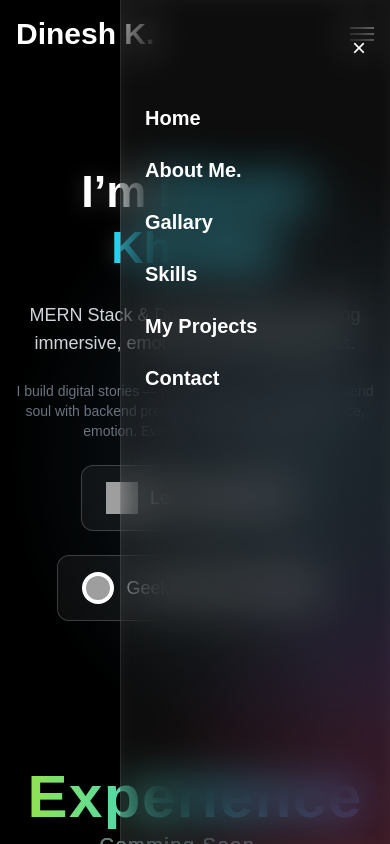
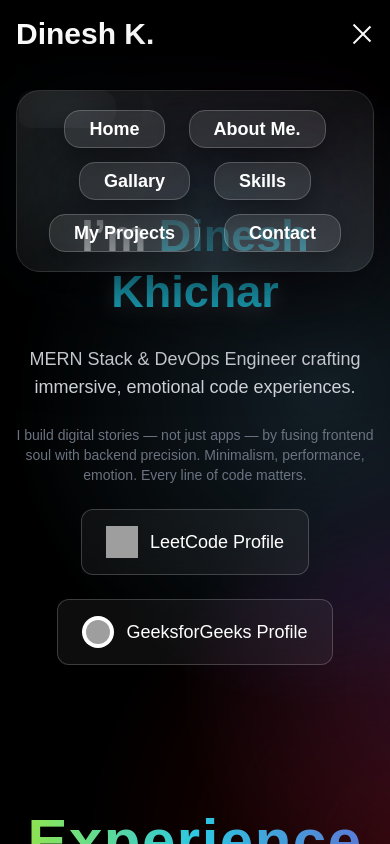
Before and after one commit to dineshkhichar569/My-Portfolio, a React (Vite) app: page /about in a window 390 px wide. Both pictures are taken after a click on the button 362 px from the left and 34 px from the top of the page. Shown: the top 844 px of the page. Built offline with nearby package versions, Linux system fonts and the light colour scheme; grey boxes are pictures that could not be loaded; a web font is replaced by a local one.

Commit message:
updated navbar and arrange the folders and files

```diff
--- a/src/Components/Navbar.jsx
+++ b/src/Components/Navbar.jsx
@@ -1,4 +1,4 @@
-import React, { useState } from "react";
+import React, { useEffect, useState } from "react";
 import { Link } from "react-router-dom";
 import { motion, AnimatePresence } from "framer-motion";
 
@@ -11,40 +11,47 @@ const navItems = [
   { label: "Contact", path: "/contact" },
 ];
 
-const linkVariants = {
-  hidden: { opacity: 0, x: 20 },
-  visible: (i) => ({
-    opacity: 1,
-    x: 0,
-    transition: { delay: i * 0.05, duration: 0.3 },
-  }),
+function Navbar() {
+  const [menuOpen, setMenuOpen] = useState(false);
+  const [scrolled, setScrolled] = useState(false);
+
+  useEffect(() => {
+    const handleScroll = () => {
+      setScrolled(window.scrollY > 50);
     };
 
-const drawerVariants = {
-  hidden: { x: "100%" },
-  visible: { x: 0, transition: { duration: 0.4, ease: "easeInOut" } },
-  exit: { x: "100%", transition: { duration: 0.3, ease: "easeInOut" } },
-};
-
-function Navbar() {
-  const [menuOpen, setMenuOpen] = useState(false);
+    window.addEventListener("scroll", handleScroll);
+    return () => window.removeEventListener("scroll", handleScroll);
+  }, []);
 
   return (
-    <div className="w-full px-4 sm:px-6 py-4 relative z-50">
+    <main
+      className={`fixed z-40 transition-all duration-500 ease-[cubic-bezier(0.4,0,0.2,1)]
+      ${scrolled ? "top-3 left-3 right-3" : "top-0 left-0 right-0"}`}
+    >
+      <div
+        className={`w-full px-4 sm:px-6 py-4 ${
+          scrolled
+            ? "rounded-3xl bg-gradient-to-r from-white/10 via-white/5 to-white/10 backdrop-blur-3xl border border-white/10  shadow-[0_20px_80px_rgba(0,0,0,0.6)]"
+            : "rounded-none bg-transparent"
+        } `}
+      >
         <nav className="text-white flex justify-between items-center">
-        <Link to="/" className="text-3xl sm:text-4xl font-semibold font-rubrik">
+          <Link
+            to="/"
+            className="text-3xl sm:text-4xl font-semibold font-rubrik"
+          >
             Dinesh K.
           </Link>
 
-        {/* Desktop nav */}
+          {/* Desktop Nav */}
           <ul className="hidden md:flex list-none gap-10 md:gap-1 items-center">
             {navItems.map((item, i) => (
               <motion.li
                 key={item.label}
-              custom={i}
-              initial="hidden"
-              animate="visible"
-              variants={linkVariants}
+                initial={{ opacity: 0, x: 20 }}
+                animate={{ opacity: 1, x: 0 }}
+                transition={{ delay: i * 0.05, duration: 0.3 }}
                 className="relative group"
               >
                 <Link
@@ -56,16 +63,13 @@ function Navbar() {
                       color: "#00faff",
                       textShadow: "0px 0px 12px #00faff",
                     }}
-                  transition={{
-                    duration: 0.3,
-                    ease: "easeInOut",
-                  }}
+                    transition={{ duration: 0.3 }}
                     className="relative z-20"
                   >
                     {item.label}
                   </motion.span>
 
-                {/* Liquid underline effect */}
+                  {/* Liquid underline */}
                   <span className="absolute bottom-0 left-0 w-0 h-[2px] bg-cyan-500 group-hover:w-full transition-all duration-300 ease-in-out blur-sm rounded-full" />
                   <span className="absolute bottom-0 left-0 w-0 h-[2px] bg-cyan-200 group-hover:w-full transition-all duration-300 ease-in-out delay-100" />
                 </Link>
@@ -73,49 +77,55 @@ function Navbar() {
             ))}
           </ul>
 
-        {/* Hamburger Icon */}
+          {/* Hamburger */}
           <button
             className="md:hidden text-white focus:outline-none"
             onClick={() => setMenuOpen((prev) => !prev)}
           >
-          <div className="space-y-1">
-            <span className="block w-6 h-0.5 bg-white"></span>
-            <span className="block w-6 h-0.5 bg-white"></span>
-            <span className="block w-6 h-0.5 bg-white"></span>
+            <div className="relative w-6 h-5">
+              <motion.span
+                animate={menuOpen ? { rotate: 45, y: 8 } : { rotate: 0, y: 0 }}
+                transition={{ duration: 0.3 }}
+                className="absolute left-0 w-6 h-0.5 origin-center bg-white"
+              />
+              <motion.span
+                animate={menuOpen ? { opacity: 0 } : { opacity: 1 }}
+                transition={{ duration: 0.2 }}
+                className="absolute top-2 left-0 w-6 h-0.5 bg-white"
+              />
+              <motion.span
+                animate={
+                  menuOpen ? { rotate: -45, y: -8 } : { rotate: 0, y: 0 }
+                }
+                transition={{ duration: 0.3 }}
+                className="absolute bottom-0 left-0 w-6 h-0.5 bg-white"
+              />
             </div>
           </button>
         </nav>
-
-      {/* Right-side popup menu */}
+      </div>
+      {/* Mobile Drawer (Slides from Top) */}
       <AnimatePresence>
         {menuOpen && (
           <motion.div
             key="drawer"
-            variants={drawerVariants}
-            initial="hidden"
-            animate="visible"
-            exit="exit"
-            className="fixed top-0 right-0 w-[270px] h-screen bg-white/5 backdrop-blur-xl border-l border-white/10 shadow-[inset_0_0_20px_rgba(255,255,255,0.05)] flex flex-col px-6 py-8 gap-6 z-40 overflow-hidden"
+            initial={{ y: "-100%", opacity: 0 }}
+            animate={{ y: 0, opacity: 1 }}
+            exit={{ y: "-100%", opacity: 0 }}
+            transition={{ duration: 0.45, ease: [0.4, 0, 0.2, 1] }}
+            className="fixed top-[90px] right-4 left-4 rounded-3xl bg-gradient-to-br from-white/10 via-white/5 to-white/10 backdrop-blur-3xl border border-white/10 shadow-[0_25px_100px_rgba(0,0,0,0.8)] p-6 flex flex-wrap items-center justify-center gap-6 before:absolute before:inset-0 before:rounded-3xl before:bg-gradient-to-r before:from-cyan-500/10 before:via-purple-500/10 before:to-pink-500/10 before:opacity-40 before:blur-2xl before:-z-10"
           >
-            {/* Close Button */}
-            <button
-              className="text-white text-2xl self-end mb-4"
-              onClick={() => setMenuOpen(false)}
-            >
-              &times;
-            </button>
-
             {navItems.map((item, i) => (
               <motion.div
                 key={item.label}
-                custom={i}
-                initial="hidden"
-                animate="visible"
-                variants={linkVariants}
+                initial={{ opacity: 0, y: 20 }}
+                animate={{ opacity: 1, y: 0 }}
+                transition={{ delay: i * 0.07 }}
+                className="relative group"
               >
                 <Link
                   to={item.path}
-                  className="text-xl font-semibold text-white hover:text-cyan-400"
+                  className="relative px-6 py-2 rounded-2xl bg-white/10 backdrop-blur-xl border border-white/20 text-white text-lg font-semibold shadow-[0_10px_30px_rgba(0,0,0,0.4)] transition-all duration-300 ease-out hover:scale-110 hover:bg-gradient-to-r hover:from-cyan-500/20 hover:to-purple-500/20 hover:border-cyan-400/40 hover:shadow-[0_15px_50px_rgba(0,255,255,0.3)] active:scale-95"
                   onClick={() => setMenuOpen(false)}
                 >
                   {item.label}
@@ -125,7 +135,7 @@ function Navbar() {
           </motion.div>
         )}
       </AnimatePresence>
-    </div>
+    </main>
   );
 }
 
--- /dev/null
+++ b/src/Components/ScrollToTop.jsx
@@ -0,0 +1,21 @@
+import React, { useEffect } from "react";
+import { useLocation } from "react-router-dom";
+
+function ScrollToTop() {
+  const { pathname } = useLocation();
+
+  useEffect(() => {
+    if ("scrollRestoration" in window.history) {
+      window.history.scrollRestoration = "manual";
+    }
+
+    window.scrollTo({
+      top: 0,
+      left: 0,
+      behavior: "instant",
+    });
+  }, [pathname]);
+  return null;
+}
+
+export default ScrollToTop;
--- a/src/Components/About.jsx
+++ b/src/Pages/About.jsx
@@ -3,8 +3,8 @@ import { motion } from "framer-motion";
 import Dit from "../assets/dit.webp";
 import matrixSchool from "../assets/Matrix.webp";
 
-import Navbar from "./Navbar";
-import Footer from "./Footer";
+import Navbar from "../Components/Navbar";
+import Footer from "../Components/Footer";
 import ClickSpark from "../React-Bits/ClickSpark";   //////  Temporary off
 import TargetCursor from "../React-Bits/TargetCursor";
 
@@ -55,7 +55,7 @@ function About() {
       </div>
 
       {/* Hero Section */}
-      <div className="relative z-10 flex flex-col items-center text-center px-1 md:px-28 py-24 space-y-6">
+      <div className="relative z-10 flex flex-col items-center text-center px-1 md:px-28 py-24 space-y-6 mt-28">
         <motion.h1
           initial="hidden"
           whileInView="visible"
--- a/src/Components/Contact.jsx
+++ b/src/Pages/Contact.jsx
@@ -1,5 +1,5 @@
 import React from "react";
-import Navbar from "./Navbar";
+import Navbar from "../Components/Navbar";
 
 import { motion } from "framer-motion";
 import ClickSpark from "../React-Bits/ClickSpark";   //////  Temporary off
@@ -23,7 +23,7 @@ function Contact() {
       <TargetCursor/>
       <ClickSpark/>
 
-      <section className="md:mx-[50px] mt-[60px]">
+      <section className="md:mx-[50px] pt-36">
 
 
         <div className="text-center">
--- a/src/Components/Projects.jsx
+++ b/src/Pages/Projects.jsx
@@ -1,8 +1,8 @@
 import React, { useEffect } from "react";
 import { motion } from "framer-motion";
 import { FaGithub, FaExternalLinkAlt } from "react-icons/fa";
-import Navbar from "./Navbar";
-import Footer from "./Footer";
+import Navbar from "../Components/Navbar";
+import Footer from "../Components/Footer";
 
 import ClickSpark from "../React-Bits/ClickSpark";  //////  Temporary off
 import TargetCursor from "../React-Bits/TargetCursor";
@@ -193,7 +193,7 @@ const Projects = () => {
       <TargetCursor/>
 
       <motion.div
-        className="relative flex justify-center items-center mt-[100px] mb-[80px]"
+        className="relative flex justify-center items-center pt-32 mb-[80px]"
         initial={{ opacity: 0, scale: 0.8, y: -30 }}
         animate={{ opacity: 1, scale: 1, y: 0 }}
         transition={{ duration: 1.5, ease: "easeOut" }}
--- a/src/Components/Skills.jsx
+++ b/src/Pages/Skills.jsx
@@ -1,8 +1,8 @@
 import React from "react";
-import Navbar from "./Navbar";
+import Navbar from "../Components/Navbar";
 
 import { motion } from "framer-motion";
-import Footer from "./Footer";
+import Footer from "../Components/Footer";
 import ClickSpark from "../React-Bits/ClickSpark";  //////  Temporary off
 import TargetCursor from "../React-Bits/TargetCursor";
 
@@ -67,7 +67,7 @@ function Skills() {
 
       <ClickSpark/>
 
-      <div className="relative overflow-hidden text-white">
+      <div className="relative overflow-hidden text-white pt-20">
         {/* Fixed animated gradient background */}
         <div className="fixed inset-0 -z-20 bg-[length:400%_400%] bg-gradient-to-br from-[#0f0c29] via-[#0c0c0c] to-[#24243e] animate-[gradientShift_20s_ease_infinite]" />
 
```
Also changed, not shown: src/App.jsx (+10 -9 lines), src/Pages/Gallary.jsx (renamed from src/Components/Gallary.jsx, +15 -9 lines), src/Pages/Home.jsx (renamed from src/Components/Home.jsx, +6 -7 lines), src/Pages/HireMe.jsx (renamed from src/Components/HireMe.jsx), src/Pages/PopUpPhoto.jsx (renamed from src/Components/PopUpPhoto.jsx), 1 other file (tests, documents, lock files or other folders). Lines whose indentation alone changed are shown as unchanged.
